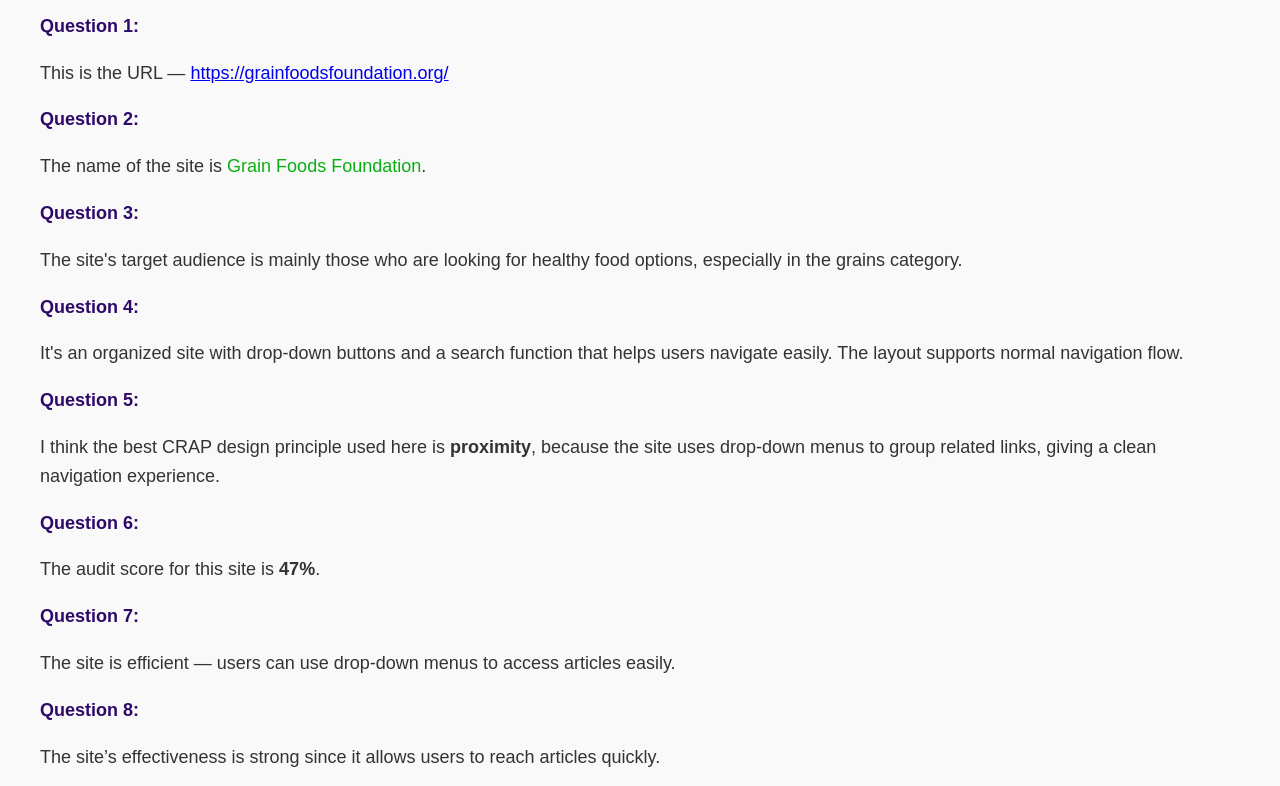
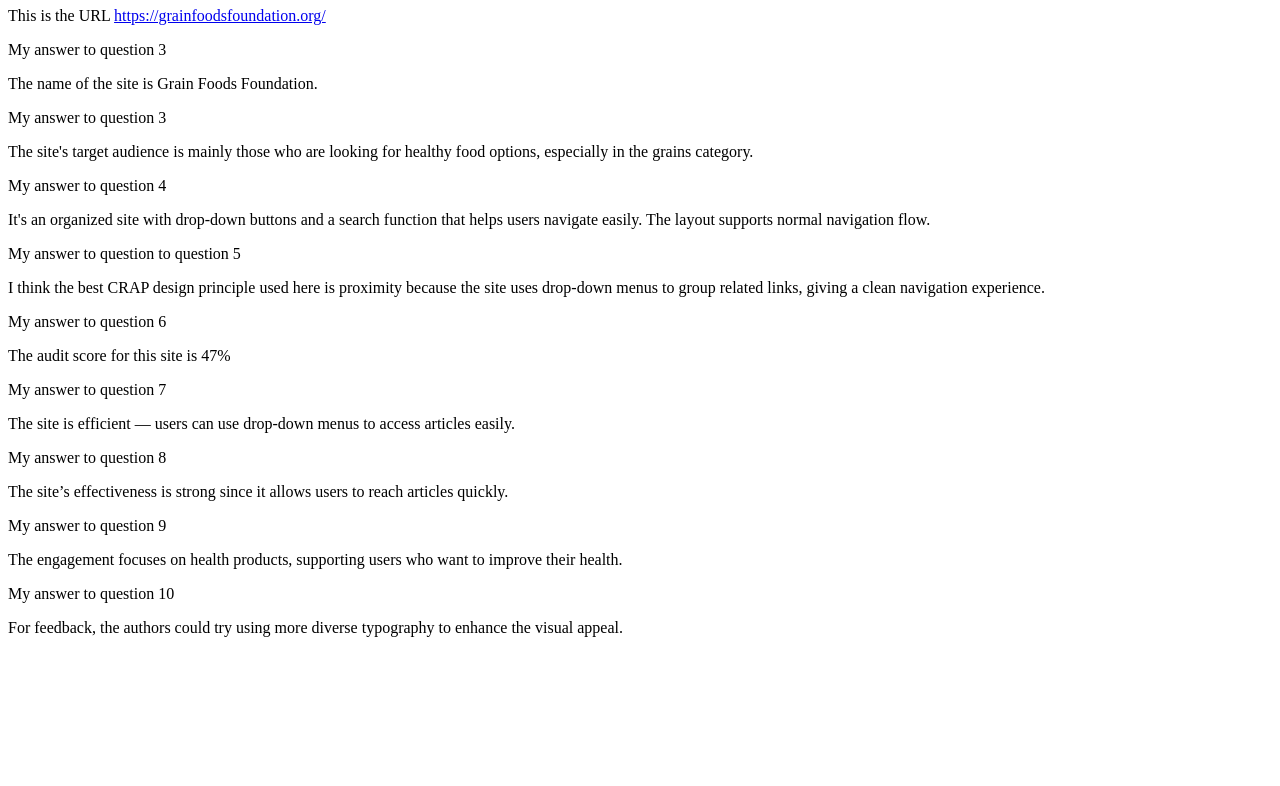
Before and after one commit to MLHJr04/CSIT121, a plain HTML site: page lab06/lab06 work.html in a window 1280 px wide. Shown: the part 93-879 px from the top of the page. After the commit the page ends 800 px from the top, so only its background shows below. Drawn offline with Linux system fonts and the light colour scheme.

Commit message:
Update lab06 work.html

```diff
--- a/lab06/lab06 work.html
+++ b/lab06/lab06 work.html
@@ -1,72 +1,45 @@
-<!DOCTYPE html>
+<DOCTYPE html>
 <html lang="en">
 <head>
-  <meta charset="UTF-8">
-  <meta name="viewport" content="width=device-width, initial-scale=1.0">
-  <title>Website Evaluation</title>
-  <style>
-    body {
-      font-family: Arial, sans-serif;
-      margin: 40px;
-      background-color: #f9f9f9;
-      color: #333;
-      line-height: 1.6;
-    }
+      <meta charset="UTF-8">
+         <meta name="viewport" content="width=device-width, initial-scale=1.0">
+        <title>Website Evaluation</title>
 
-    h1 {
-      color: rgb(9, 105, 100);
-      font-size: 28px;
-      margin-bottom: 20px;
-    }
-
-    p {
-      font-size: 18px;
-      margin-bottom: 10px;
-    }
-
-    .question {
-      font-weight: bold;
-      color: rgb(46, 9, 105);
-    }
-
-    .highlight {
-      color: rgb(9, 175, 17);
-    }
-  </style>
-</head>
 <body>
 
   <h1>Website Evaluation</h1>
 
-  <p class="question">Question 1:</p>
-  <p>This is the URL — <a href="https://grainfoodsfoundation.org/" target="_blank">https://grainfoodsfoundation.org/</a></p>
+  <p> my answer to question 1
+  <p>This is the URL <a href="https://grainfoodsfoundation.org/" target="_blank">https://grainfoodsfoundation.org/</a></p>
 
-  <p class="question">Question 2:</p>
+  <p> My answer to question 3
   <p>The name of the site is <span class="highlight">Grain Foods Foundation</span>.</p>
 
-  <p class="question">Question 3:</p>
+  <p class="question">My answer to question 3
   <p>The site's target audience is mainly those who are looking for healthy food options, especially in the grains category.</p>
 
-  <p class="question">Question 4:</p>
+  <p>My answer to question 4
   <p>It's an organized site with drop-down buttons and a search function that helps users navigate easily. The layout supports normal navigation flow.</p>
 
-  <p class="question">Question 5:</p>
-  <p>I think the best CRAP design principle used here is <strong>proximity</strong>, because the site uses drop-down menus to group related links, giving a clean navigation experience.</p>
+  <p >My answer to question to question 5
+  <p>I think the best CRAP design principle used here is proximity because the site uses drop-down menus to group related links, giving a clean navigation experience.</p>
 
-  <p class="question">Question 6:</p>
-  <p>The audit score for this site is <strong>47%</strong>.</p>
+  <p></p> My answer to question 6
+  <p>The audit score for this site is 47%
 
-  <p class="question">Question 7:</p>
-  <p>The site is efficient — users can use drop-down menus to access articles easily.</p>
+  <p> My answer to question 7
+  <p>The site is efficient — users can use drop-down menus to access articles easily.
 
-  <p class="question">Question 8:</p>
-  <p>The site’s effectiveness is strong since it allows users to reach articles quickly.</p>
+  <p> My answer to question 8
+  <p>The site’s effectiveness is strong since it allows users to reach articles quickly.
 
-  <p class="question">Question 9:</p>
-  <p>The engagement focuses on health products, supporting users who want to improve their health.</p>
+  <p> My answer to question 9
+  <p>The engagement focuses on health products, supporting users who want to improve their health.
 
-  <p class="question">Question 10:</p>
-  <p>For feedback, the authors could try using more diverse typography to enhance the visual appeal.</p>
+  <p> My answer to question 10
+  <p>For feedback, the authors could try using more diverse typography to enhance the visual appeal.
+
+
 
 </body>
 </html>
```
